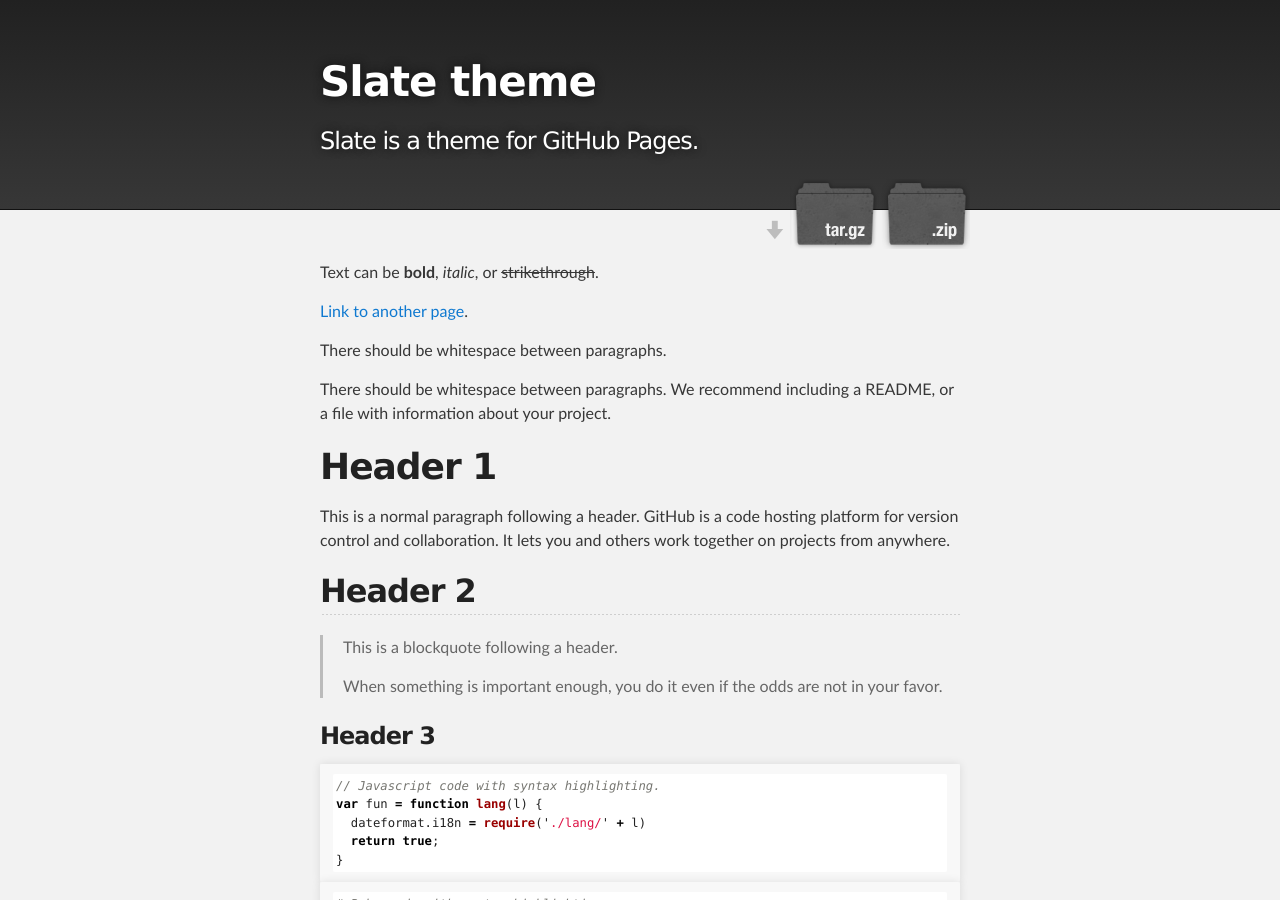
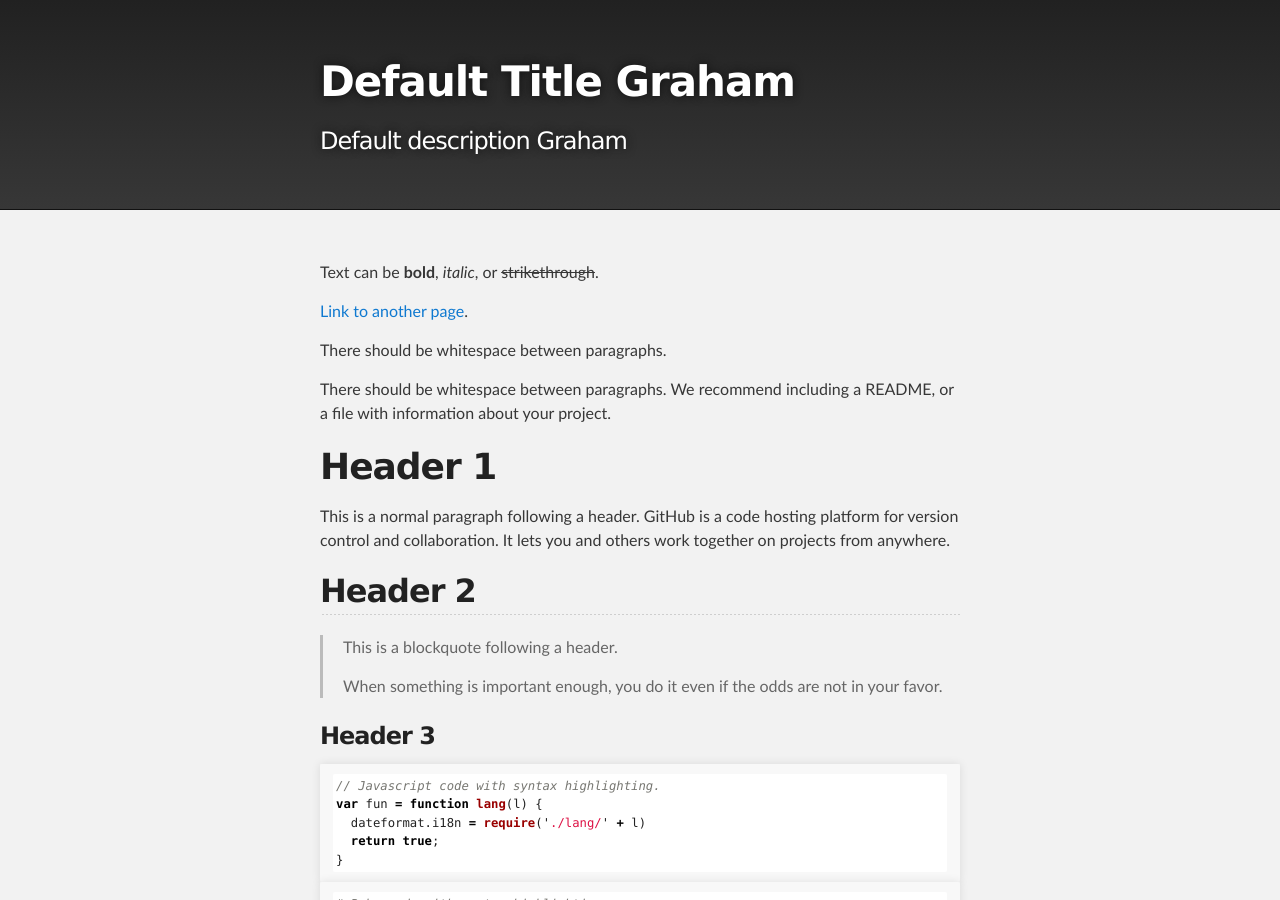
Before and after one commit to Muellegr/Muellegr.github.io, a Jekyll site: the page built from index.md, in a window 1280 px wide and 900 px high. Built offline with Jekyll 4.4.1, drawn with Linux system fonts in a browser that asks for light colours.

Commit message:
Testing changing values without rebuilding

```diff
--- a/_config.yml
+++ b/_config.yml
@@ -1,5 +1,5 @@
-title: Slate theme
-description: Slate is a theme for GitHub Pages.
+title: Default Title Graham
+description: Default description Graham
 show_downloads: true
 google_analytics:
 theme: jekyll-theme-slate
--- a/_layouts/default.html
+++ b/_layouts/default.html
@@ -15,19 +15,9 @@
     <!-- HEADER -->
     <div id="header_wrap" class="outer">
         <header class="inner">
-          {% if site.github.is_project_page %}
-            <a id="forkme_banner" href="{{ site.github.repository_url }}">View on GitHub</a>
-          {% endif %}
 
           <h1 id="project_title">{{ site.title | default: site.github.repository_name }}</h1>
           <h2 id="project_tagline">{{ site.description | default: site.github.project_tagline }}</h2>
-
-          {% if site.show_downloads %}
-            <section id="downloads">
-              <a class="zip_download_link" href="{{ site.github.zip_url }}">Download this project as a .zip file</a>
-              <a class="tar_download_link" href="{{ site.github.tar_url }}">Download this project as a tar.gz file</a>
-            </section>
-          {% endif %}
         </header>
     </div>
 
```
